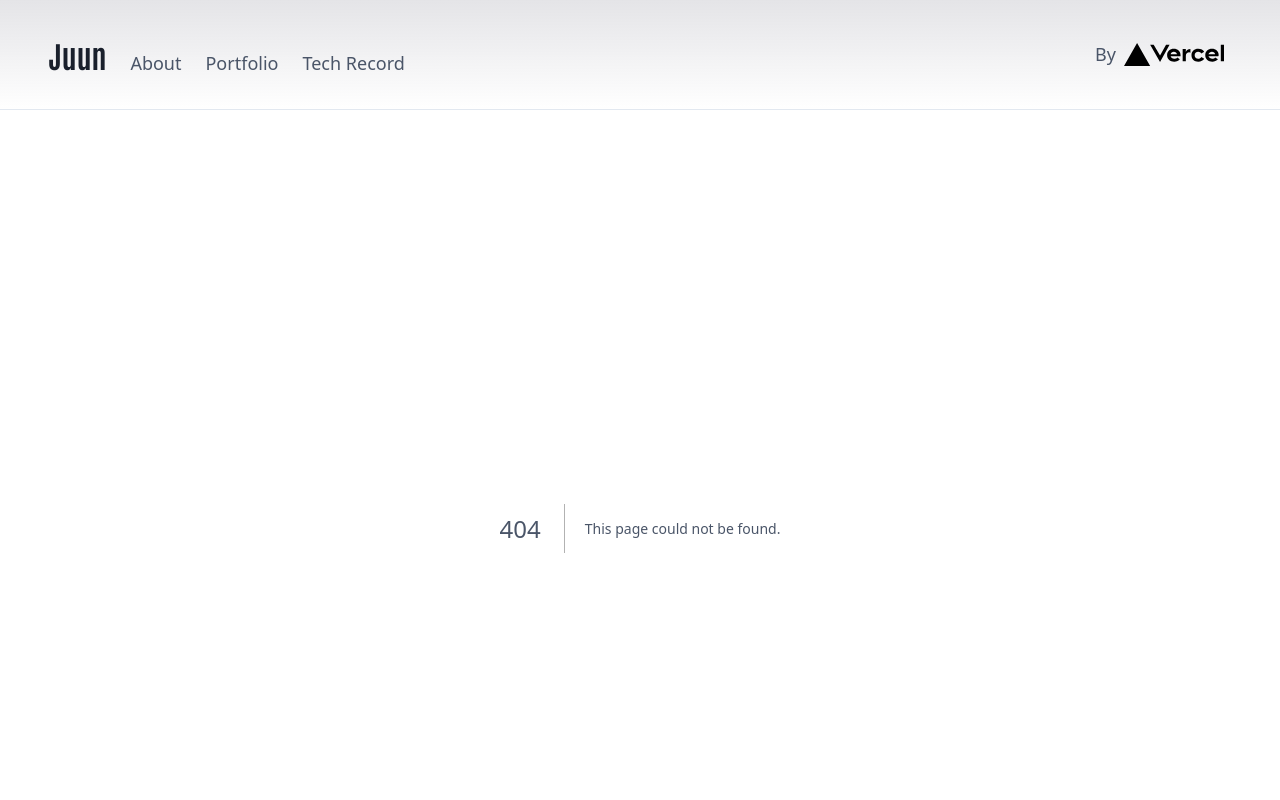
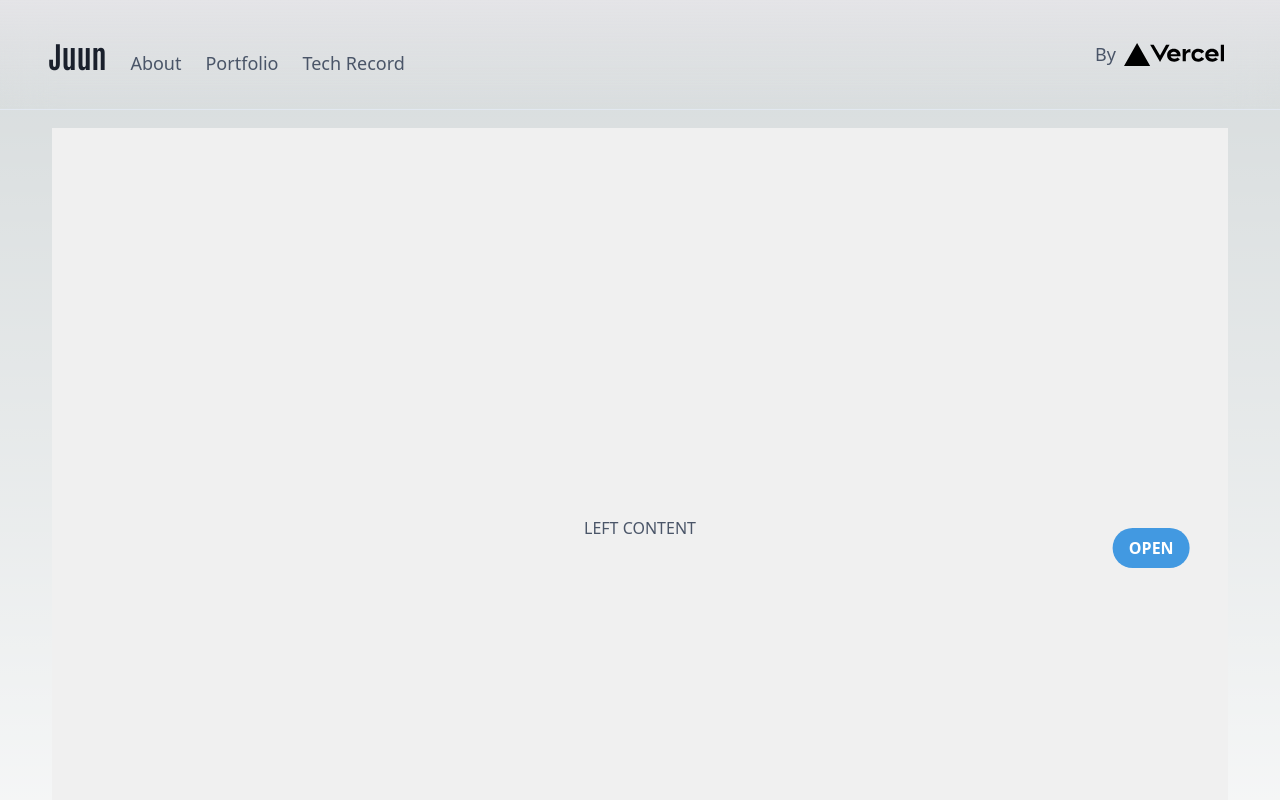
Before and after one commit to juunie-roh/setting-up-next, a Next.js app: page /techrecord/slider in a window 1280 px wide. Before the commit this address had no page. Shown: the top 800 px of the page. Built offline with nearby package versions, Linux system fonts and the light colour scheme.

Commit message:
refactor(slider): slider component with two div elements

```diff
--- /dev/null
+++ b/src/app/techrecord/(pages)/slider/page.module.css
@@ -0,0 +1,48 @@
+.container {
+  position: relative;
+  display: flex;
+  height: 100vh;
+}
+
+.content {
+  position: relative;
+  display: flex;
+  justify-content: center;
+  align-items: center;
+  background-color: #f0f0f0;
+}
+
+.buttons {
+  position: absolute;
+  top: 50%;
+  right: 0px;
+  z-index: 1;
+  display: flex;
+  flex-direction: column;
+  transform: translateX(-50%);
+}
+
+.buttons button {
+  @apply bg-blue-500 hover:bg-blue-700 text-white font-bold py-2 px-4 rounded-full
+}
+
+.slider {
+  position: relative;
+  width: 12px;
+  background-color: #ccc;
+  cursor: col-resize;
+}
+
+.slider div {
+  position: absolute;
+  top: 0;
+  left: 50%;
+  z-index: 1;
+  width: 10px;
+  height: 100%;
+  margin-left: -5px;
+  background-color: #666;
+  border-right: 1px solid #333;
+  border-left: 1px solid #333;
+  cursor: col-resize;
+}
--- /dev/null
+++ b/src/app/techrecord/(pages)/slider/page.tsx
@@ -0,0 +1,101 @@
+'use client';
+
+import { useEffect, useRef, useState } from 'react';
+
+import styles from './page.module.css';
+
+export default function Slider() {
+  // Dragging State
+  const [dragging, setDragging] = useState<boolean>(false);
+  // Additional Div State
+  const [added, setAdded] = useState<boolean>(false);
+
+  const containerRef = useRef<HTMLDivElement>(null);
+  const leftRef = useRef<HTMLDivElement>(null);
+  const rightRef = useRef<HTMLDivElement>(null);
+  const sliderRef = useRef<HTMLDivElement>(null);
+
+  useEffect(() => {
+    // Mouse Event Listener
+    const container = containerRef.current;
+    const left = leftRef.current;
+    const right = rightRef.current;
+    const slider = sliderRef.current;
+    if (!container || !left || !right || !slider) return;
+
+    const onmousedown = (e: MouseEvent): void => {
+      if (e.target !== slider) return;
+      setDragging(true);
+      container.style.cursor = 'col-resize';
+    };
+
+    const onmousemove = (e: MouseEvent): void => {
+      if (dragging) {
+        const containerRect = container.getBoundingClientRect();
+        const newPosition = ((e.clientX - containerRect.left) / containerRect.width) * 100;
+
+        left.style.flex = `0 0 ${newPosition}%`;
+        right.style.flex = `0 0 ${100 - newPosition}%`;
+      }
+    };
+
+    const onmouseup = (_e: MouseEvent): void => {
+      setDragging(false);
+      container.style.cursor = 'default';
+    };
+
+    container.addEventListener('mousedown', onmousedown);
+    container.addEventListener('mousemove', onmousemove);
+    container.addEventListener('mouseup', onmouseup);
+
+    return () => {
+      container.removeEventListener('mousedown', onmousedown);
+      container.removeEventListener('mousemove', onmousemove);
+      container.removeEventListener('mouseup', onmouseup);
+    };
+  }, [dragging]);
+
+  return (
+    <div ref={containerRef} className={styles.container}>
+      {/* Left Div */}
+      <div ref={leftRef} className={styles.content} style={{ flex: added ? '0 0 50%' : '0 0 100%' }}>
+        LEFT CONTENT
+        <div className={styles.buttons}>
+          <button
+            type='button'
+            onClick={() =>
+              setAdded((_added) => {
+                const right = rightRef.current;
+                if (!right) return _added;
+                if (!_added) {
+                  right.style.flex = `0 0 50%`;
+                }
+                return !_added;
+              }
+            )}
+          >
+            {added ? 'CLOSE' : 'OPEN'}
+          </button>
+        </div>
+      </div>
+      {/* Left Div */}
+
+      {/* Slider */}
+      <div
+        role='none'
+        className={styles.slider}
+        onMouseDown={(e) => e.preventDefault()}
+        style={{ display: added ? 'block' : 'none' }}
+      >
+          <div ref={sliderRef} />
+      </div>
+      {/* Slider */}
+
+      {/* Right Div */}
+      <div ref={rightRef} className={styles.content} style={{ display: added ? 'flex' : 'none' }}>
+        RIGHT CONTENT
+      </div>
+      {/* Right Div */}
+    </div>
+  )
+}
--- a/src/app/techrecord/page.tsx
+++ b/src/app/techrecord/page.tsx
@@ -40,6 +40,12 @@ const menus = [
     ctgry: 'react-redux',
     key: 6,
   },
+  {
+    title: 'React Slider Component',
+    href: 'techrecord/slider',
+    ctgry: 'react',
+    key: 7,
+  }
 ];
 
 export const metadata: Metadata = {
```
